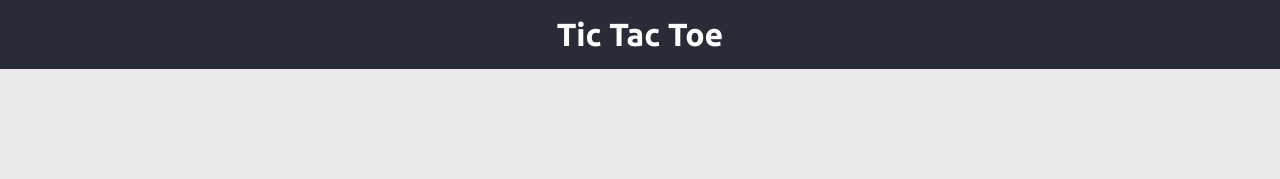
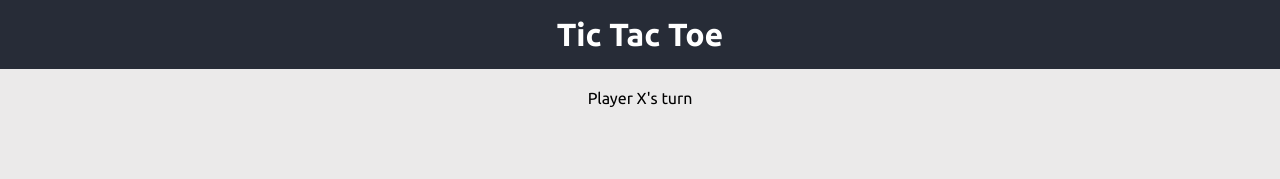
Before and after one commit to iSubhamMani/tic_tac_toe, a plain HTML site: page index.html in a window 1280 px wide. Shown: the top 179 px of the page. Drawn offline with Linux system fonts and the light colour scheme.

Commit message:
add game-info

```diff
--- a/index.html
+++ b/index.html
@@ -16,6 +16,10 @@
     </header>
 
     <main>
+        <div class="game-info">
+            <p>Player X's turn</p>
+        </div>
+
         <div class="game-board">
             <div class="grid-cell"></div>
             <div class="grid-cell"></div>
```
